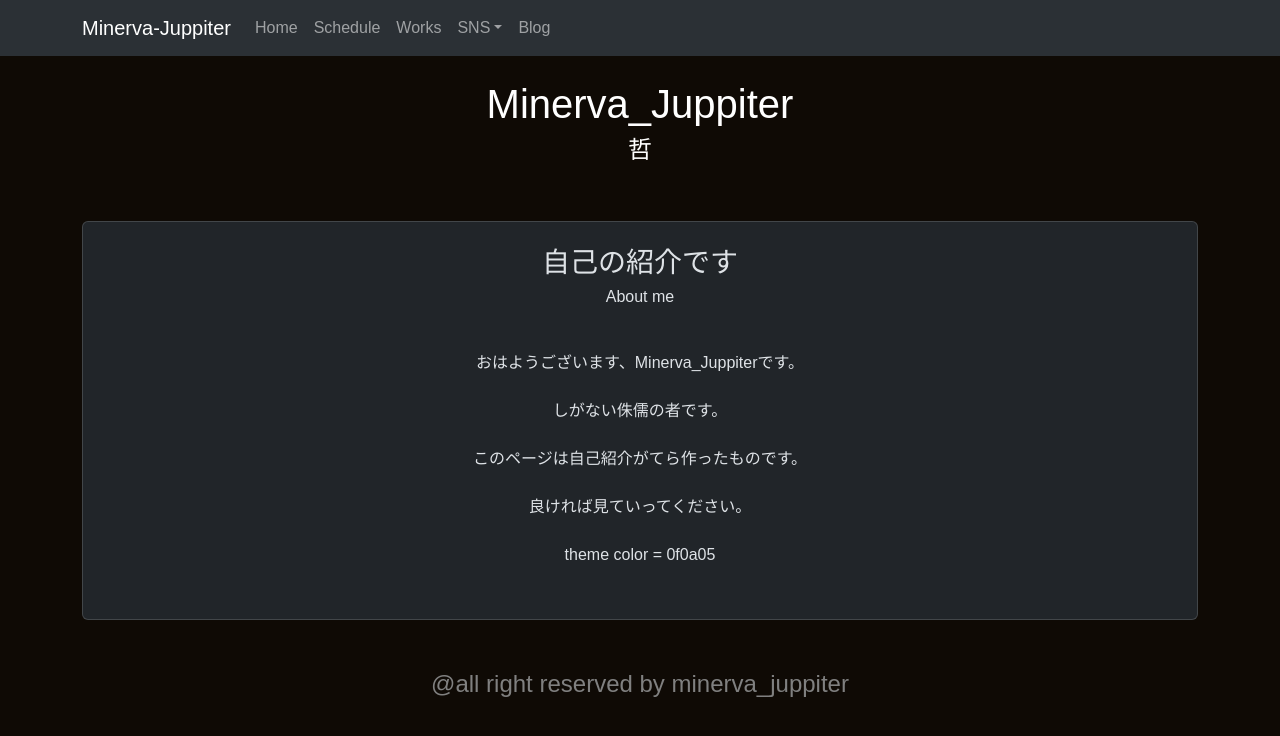
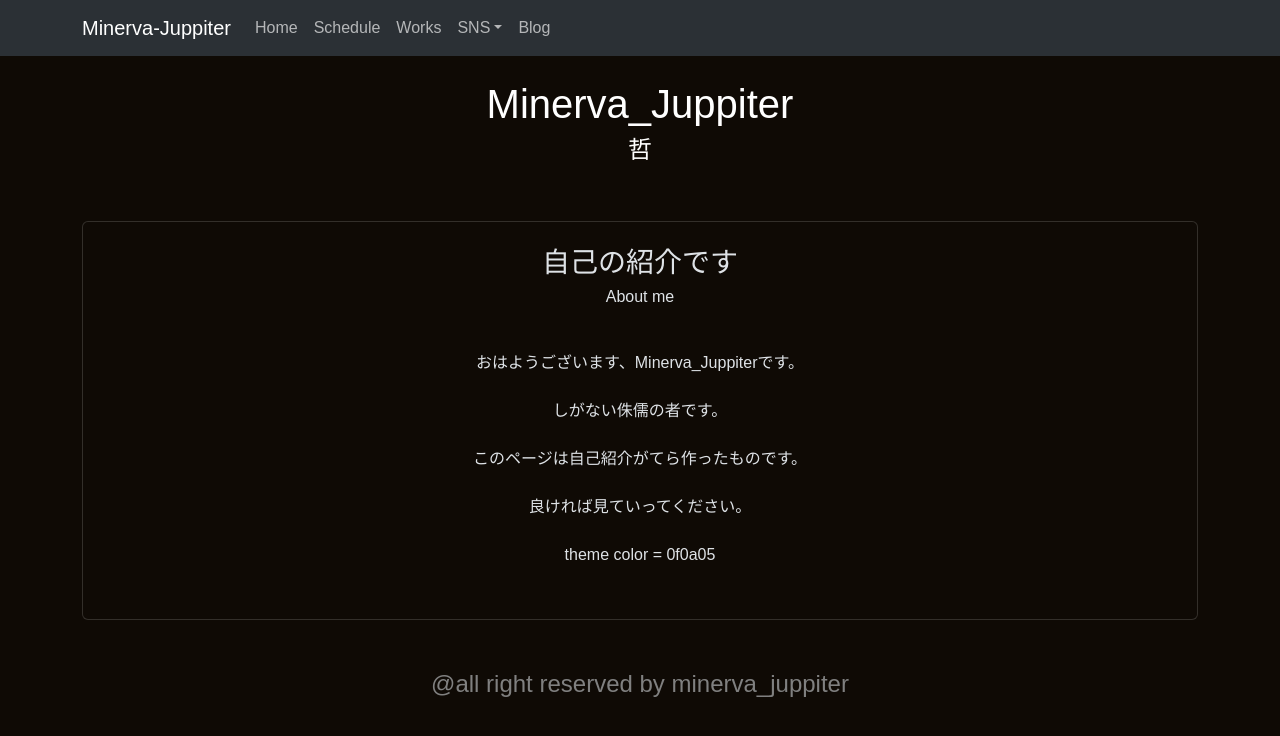
Before and after one commit to minerva-jupiter/minerva-juppiter-home, a React (Vite) app: page / in a window 1280 px wide. Shown: the top 736 px of the page. Built offline with nearby package versions, Linux system fonts and the light colour scheme; a web font is replaced by a local one.

Commit message:
some error is still here but push

```diff
--- a/src/AppRoutes.tsx
+++ b/src/AppRoutes.tsx
@@ -9,6 +9,7 @@ import Schedule from "./Schedule";
 import Works from "./Works";
 import Blog from "./Blog";
 import Footer from "./Footer";
+import "./scss/custom.scss";
 import "./style.css";
 
   const AppRoutes = () => {
--- a/src/Home.tsx
+++ b/src/Home.tsx
@@ -3,7 +3,7 @@ import { Card, Container } from 'react-bootstrap';
 
 const Home = () => {
   return (
-    <Container data-bs-theme="dark">
+    <Container>
         <br />
         <Container className="text-center" style={{color:'white'}}>
             <h1>Minerva_Juppiter</h1>
@@ -11,7 +11,7 @@ const Home = () => {
         </Container>
         <br />
         <br />
-        <Card className='text-center' data-bs-theme="dark">
+        <Card className='text-center'>
             <br />
             <Card.Title>
                 <h3 className="text-center">自己の紹介です</h3>
--- a/src/Navbar.tsx
+++ b/src/Navbar.tsx
@@ -6,7 +6,7 @@ import NavDropdown from 'react-bootstrap/NavDropdown';
 
 function Navbars() {
   return (
-    <Navbar expand="lg" className="bg-body-tertiary" data-bs-theme="dark">
+    <Navbar expand="lg" className="bg-body-tertiary" >
       <Container>
         <Navbar.Brand href="/">Minerva-Juppiter</Navbar.Brand>
         <Navbar.Toggle aria-controls="basic-navbar-nav" />
--- /dev/null
+++ b/src/scss/custom.scss
@@ -0,0 +1,17 @@
+@import "../node_modules/bootstrap/scss/bootstrap";
+
+$enable-dark-mode: true;
+
+:root{
+    --bs-body-bg: #0f0a05;
+    --bs-tertiary-bg: #0f0a05;
+    --bs-secondary-bg: #0f0a05;
+}
+
+
+@include color-mode(dark) {
+  .element {
+    background-color: var(--bs-body-bg);
+    flood-color: var(--bs-body-bg);
+  }
+}
```
